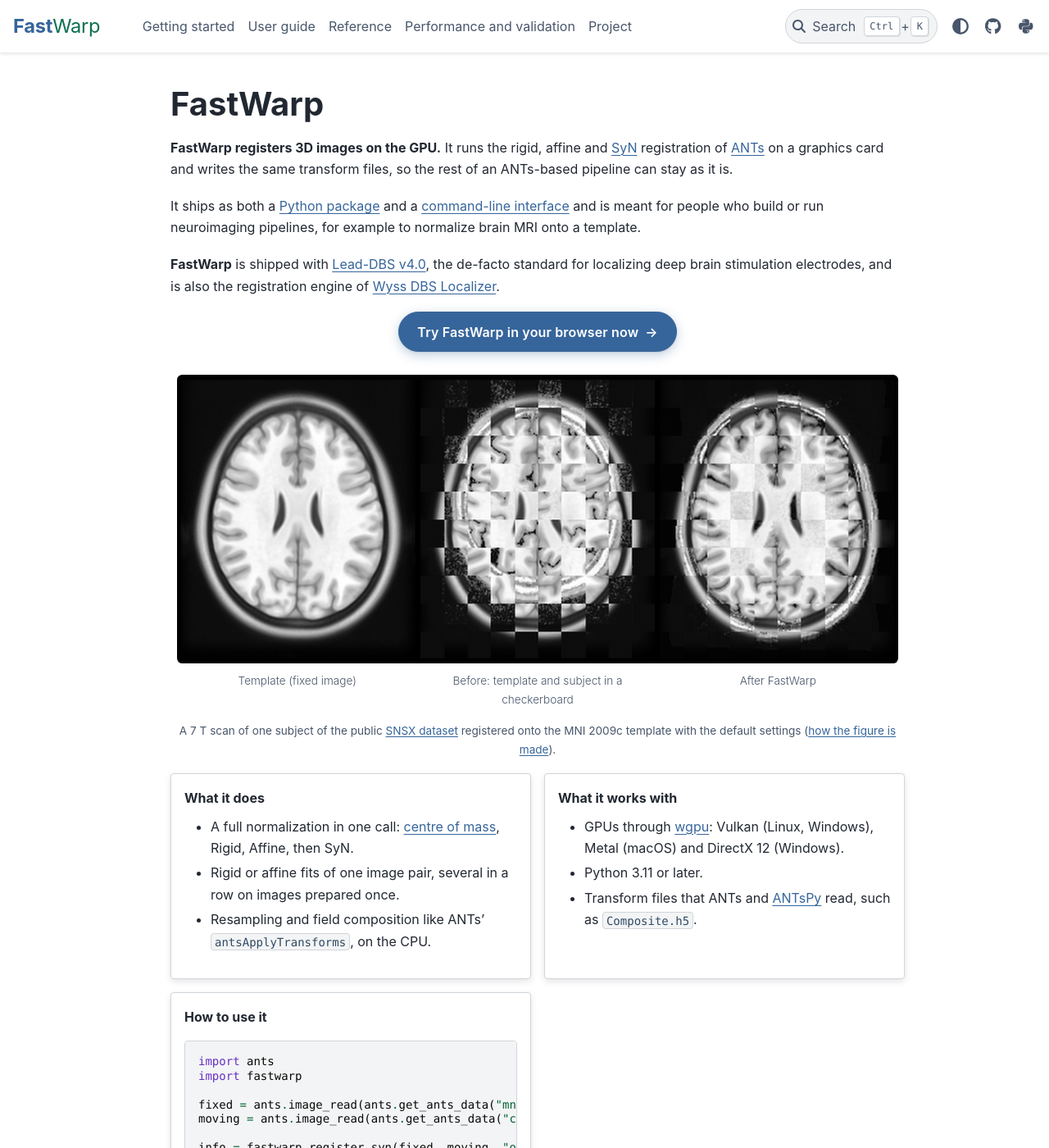
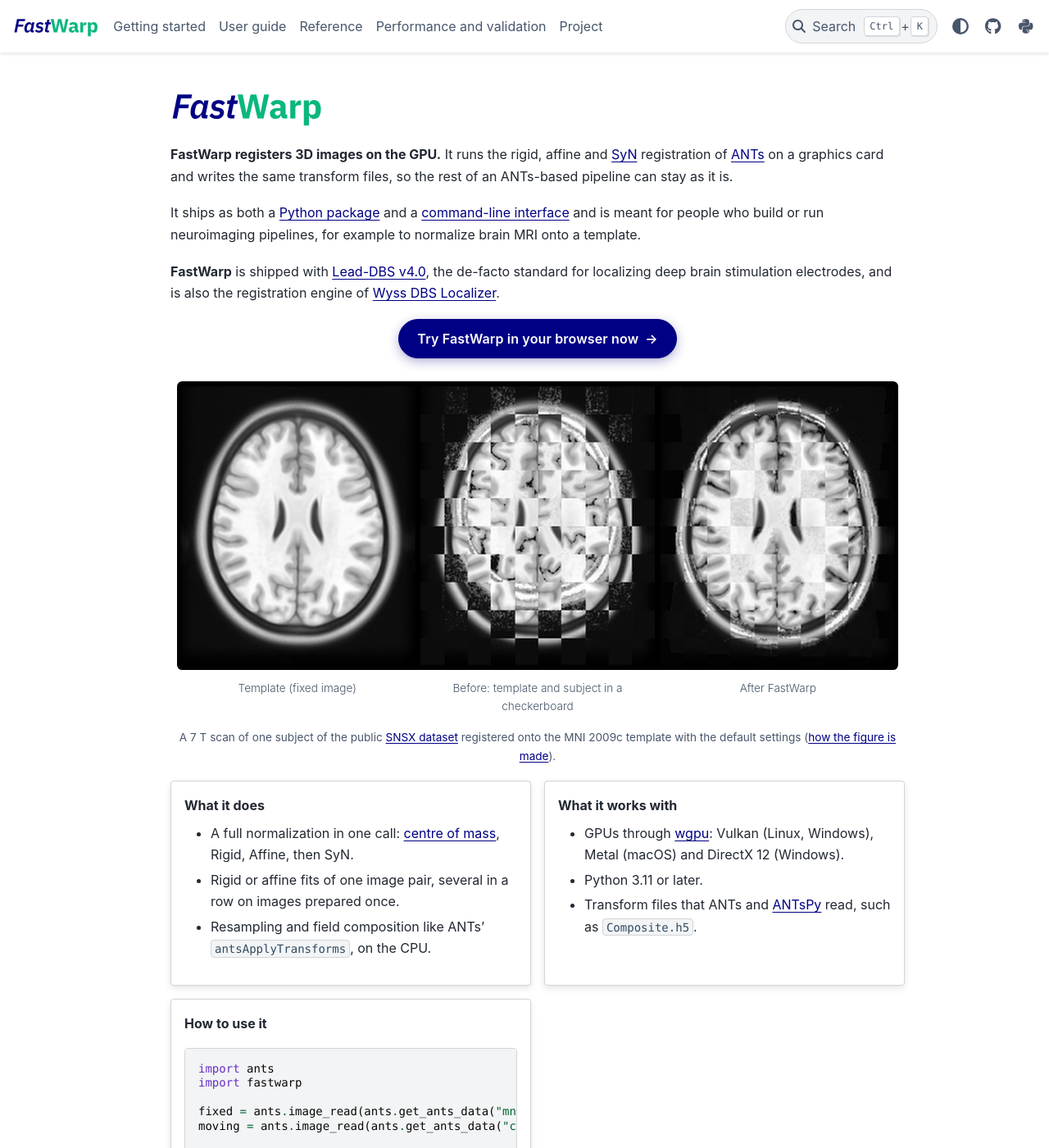
Before and after one commit to WyssCenter/fastwarp, a Sphinx documentation site: the page built from docs/index.md, in a window 1280 px wide and 1400 px high. Shown: the whole window at 82% size. Built offline with Sphinx 7.4.7 and the PyData theme 0.15.4, drawn with Linux system fonts in a browser that asks for light colours.

Commit message:
docs: refresh the wordmark, icon and colours (#69)
Wordmark as IBM Plex Sans outlines with Fast in navy semibold italic and Warp in green bold, the icon with an italic F, navy links and buttons with a green hover, and the wordmark as the heading of the landing page.

```diff
--- a/docs/_static/fastwarp.css
+++ b/docs/_static/fastwarp.css
@@ -4,14 +4,14 @@
  */
 
 html[data-theme="light"] {
-  --pst-color-primary: #36659b;
-  --pst-color-primary-bg: #e4ecf6;
-  --pst-color-secondary: #0a7050;
+  --pst-color-primary: #000084;
+  --pst-color-primary-bg: #e6e6f3;
+  --pst-color-secondary: #067c56;
   --pst-color-secondary-bg: #dff3ea;
-  --pst-color-link: #36659b;
-  --pst-color-link-hover: #0a7050;
+  --pst-color-link: #000084;
+  --pst-color-link-hover: #067c56;
   --pst-color-inline-code: #2f4a63;
-  --pst-color-inline-code-links: #36659b;
+  --pst-color-inline-code-links: #000084;
   --fw-output-bg: #f3f5f8;
   --fw-output-border: #c9d1db;
   --fw-diagram-box: #eef3f9;
@@ -20,10 +20,10 @@ html[data-theme="light"] {
 html[data-theme="dark"] {
   --pst-color-primary: #77b3f8;
   --pst-color-primary-bg: #1b2d42;
-  --pst-color-secondary: #27b386;
+  --pst-color-secondary: #4df5bd;
   --pst-color-secondary-bg: #13302a;
   --pst-color-link: #77b3f8;
-  --pst-color-link-hover: #27b386;
+  --pst-color-link-hover: #4df5bd;
   --pst-color-inline-code: #d4dde6;
   --pst-color-inline-code-links: #77b3f8;
   --fw-output-bg: #1a1f26;
@@ -33,6 +33,31 @@ html[data-theme="dark"] {
 
 .bd-article h1 {
   font-weight: 700;
+}
+
+.bd-article section.fw-wordmark > h1 {
+  height: 3.4rem;
+  overflow: hidden;
+  text-indent: 100%;
+  white-space: nowrap;
+  background: url("fastwarp-wordmark-light.svg") no-repeat left center / contain;
+}
+
+html[data-theme="dark"] .bd-article section.fw-wordmark > h1 {
+  background-image: url("fastwarp-wordmark-dark.svg");
+}
+
+.bd-article section.fw-wordmark > h1 .headerlink {
+  display: none;
+}
+
+@media (forced-colors: active), print {
+  .bd-article section.fw-wordmark > h1,
+  html[data-theme="dark"] .bd-article section.fw-wordmark > h1 {
+    height: auto;
+    text-indent: 0;
+    background: none;
+  }
 }
 
 .navbar-brand img {
--- a/docs/conf.py
+++ b/docs/conf.py
@@ -24,7 +24,7 @@ extensions = [
 
 exclude_patterns = ["_build", "requirements.txt"]
 myst_heading_anchors = 4
-myst_enable_extensions = ["colon_fence", "deflist"]
+myst_enable_extensions = ["attrs_block", "colon_fence", "deflist"]
 
 autoapi_dirs = ["../python/fastwarp"]
 autoapi_file_patterns = ["*.pyi", "*.py"]
```
Also changed, not shown: docs/index.md (+1 -0 lines), docs/_static/fastwarp-icon.svg, docs/_static/fastwarp-wordmark-dark.svg, docs/_static/fastwarp-wordmark-light.svg, docs/_static/favicon.svg.
